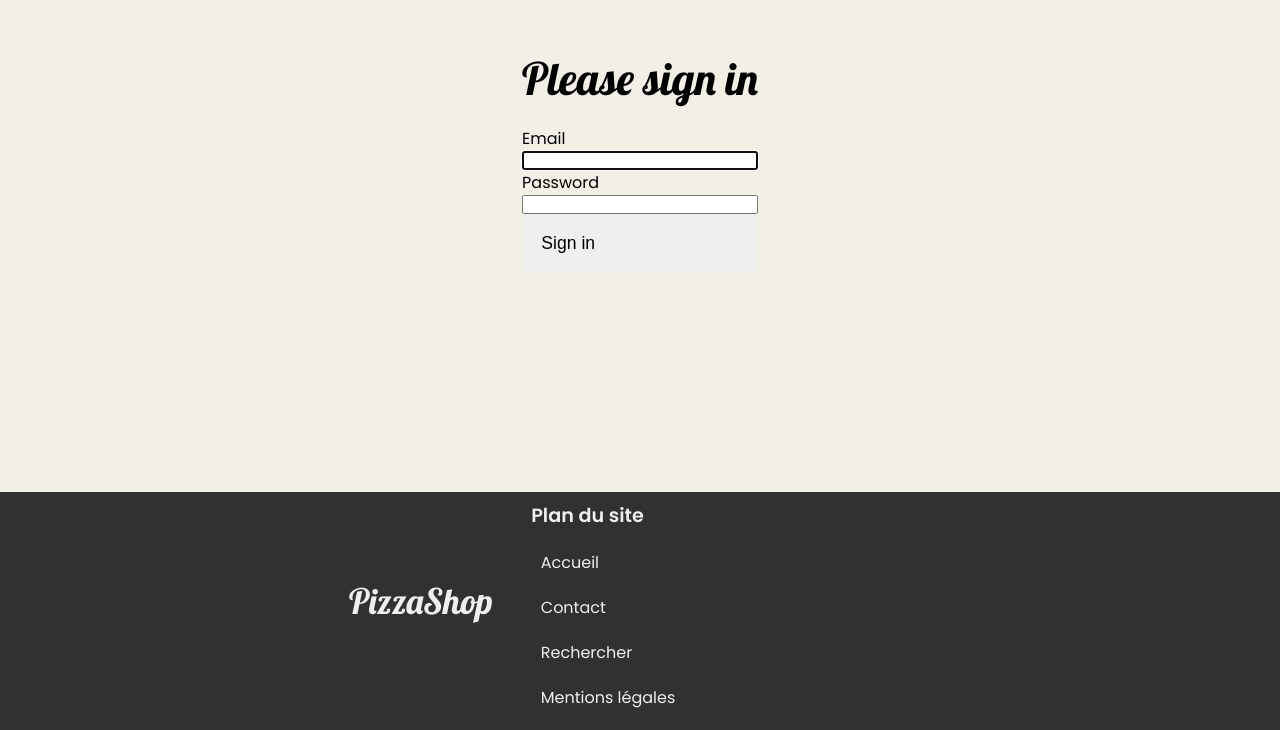
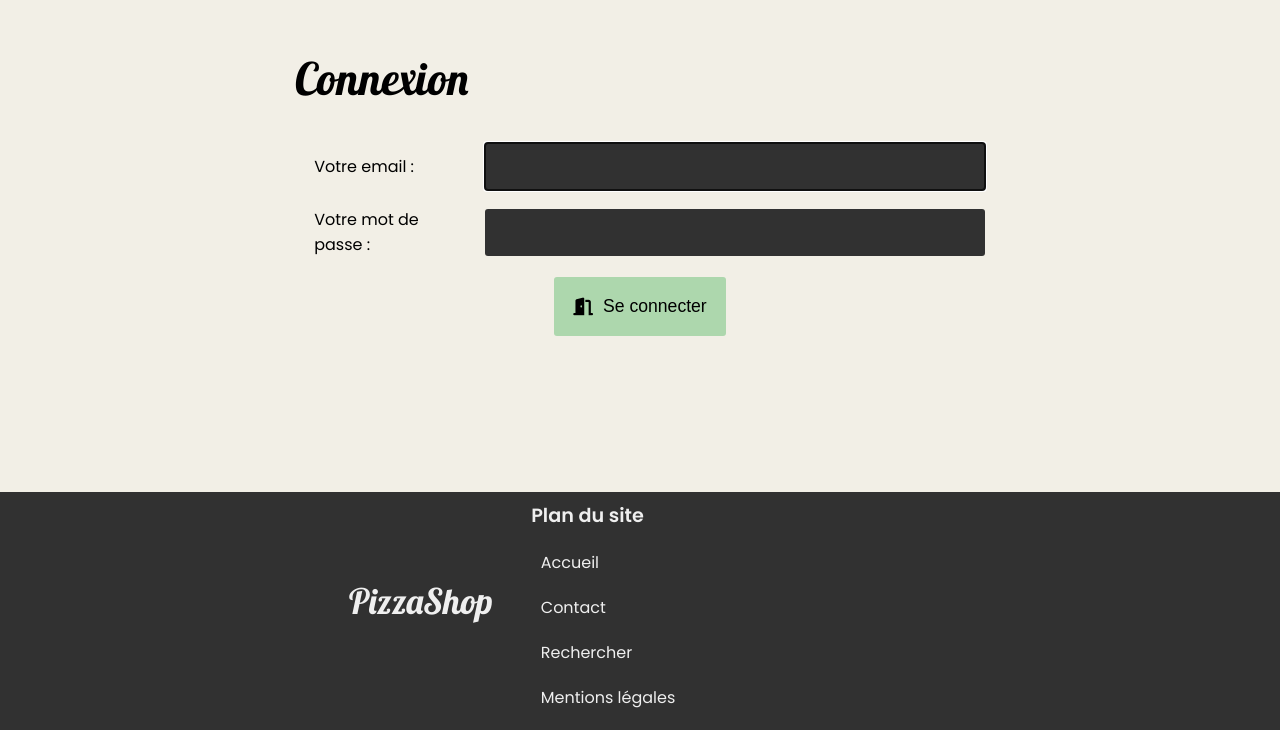
Before and after one commit to N1Code7/project-pizzashop, a Symfony app: template templates/security/login.html.twig in a window 1280 px wide. Shown: the part 70-800 px from the top of the page. Run offline with Twig, Linux system fonts and the light colour scheme; the template is opened without the code that fills it, so the values that code supplies are empty; some libraries are stand-ins or nearby versions; some web fonts are replaced.

Commit message:
:lipstick: add login style & view (twig)

```diff
--- a/src/Security/AppAuthenticator.php
+++ b/src/Security/AppAuthenticator.php
@@ -46,9 +46,8 @@ class AppAuthenticator extends AbstractLoginFormAuthenticator
             return new RedirectResponse($targetPath);
         }
 
-        // For example:
-        // return new RedirectResponse($this->urlGenerator->generate('some_route'));
-        throw new \Exception('TODO: provide a valid redirect inside ' . __FILE__);
+        return new RedirectResponse($this->urlGenerator->generate('app_security_login'));
+        // throw new \Exception('TODO: provide a valid redirect inside ' . __FILE__);
     }
 
     protected function getLoginUrl(Request $request): string
--- a/templates/base.html.twig
+++ b/templates/base.html.twig
@@ -15,14 +15,17 @@
         <nav>
             <div class="left">
                 <a href="#"><i class="fa-solid fa-house-chimney"></i></a>
-                {# <a href="#"><i class="fa-solid fa-pizza-slice"></i></a>
-                <a href="#"><i class="fa-solid fa-users"></i></a>
-                <a href="#"><i class="fa-solid fa-arrow-up-wide-short"></i></a> #}
+
+                    {# <a href="#"><i class="fa-solid fa-pizza-slice"></i></a>
+                    <a href="#"><i class="fa-solid fa-users"></i></a>
+                    <a href="#"><i class="fa-solid fa-arrow-up-wide-short"></i></a>                #}
             </div>
             <div class="right">
                 <a href="#"><i class="fa-solid fa-basket-shopping"></i></a>
                 <a href="#"><i class="fa-solid fa-user"></i></a>
-                {# <a href="#"><i class="fa-solid fa-right-from-bracket"></i></a> #}
+                {% if app.user %}
+                    <a href="{{ path("app_security_logout") }}"><i class="fa-solid fa-right-from-bracket"></i></a>
+                {% endif %}
             </div>
         </nav>
     </header>
--- a/templates/security/login.html.twig
+++ b/templates/security/login.html.twig
@@ -1,6 +1,6 @@
 {% extends 'base.html.twig' %}
 
-{% block title %}Log in!{% endblock %}
+{% block title %}PizzaShop - Connexion{% endblock %}
 
 {% block body %}
 <form method="post">
@@ -14,29 +14,31 @@
         </div>
     {% endif %}
 
-    <h1 class="h3 mb-3 font-weight-normal">Please sign in</h1>
-    <label for="inputEmail">Email</label>
-    <input type="email" value="{{ last_username }}" name="email" id="inputEmail" class="form-control" autocomplete="email" required autofocus>
-    <label for="inputPassword">Password</label>
-    <input type="password" name="password" id="inputPassword" class="form-control" autocomplete="current-password" required>
+    <h1>Connexion</h1>
 
-    <input type="hidden" name="_csrf_token"
-           value="{{ csrf_token('authenticate') }}"
-    >
+    <div class="form-content">
+        <div class="form-group">
+            <div class="form-group-row">
+                <label for="inputEmail">Votre email :</label>
+                <input type="email" value="{{ last_username }}" name="email" id="inputEmail" autocomplete="email" required autofocus>
+            </div>
+        </div>
+        <div class="form-group">
+            <div class="form-group-row">
+                <label for="inputPassword">Votre mot de passe :</label>
+                <input type="password" name="password" id="inputPassword" autocomplete="current-password" required>
+            </div>
+        </div>
 
-    {#
-        Uncomment this section and add a remember_me option below your firewall to activate remember me functionality.
-        See https://symfony.com/doc/current/security/remember_me.html
+        <input type="hidden" name="_csrf_token"
+           value="{{ csrf_token('authenticate') }}">
 
-        <div class="checkbox mb-3">
-            <label>
-                <input type="checkbox" name="_remember_me"> Remember me
-            </label>
+        <div class="btn-container">
+            <button class="btn btn-success" type="submit">
+                <i class="fa-solid fa-door-open"></i>
+                <span>Se connecter</span>
+            </button>
         </div>
-    #}
-
-    <button class="btn btn-lg btn-primary" type="submit">
-        Sign in
-    </button>
+    </div>
 </form>
 {% endblock %}
```
